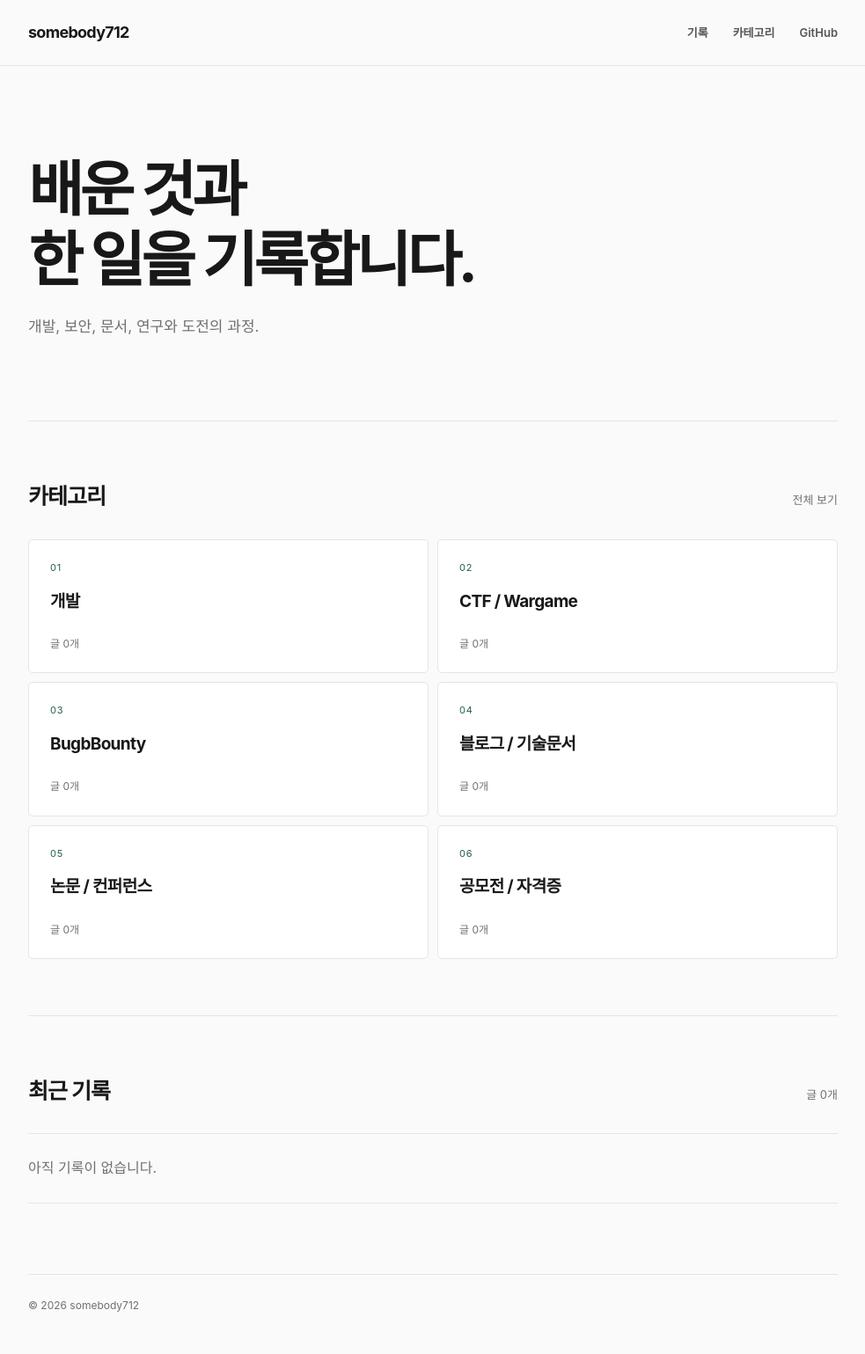
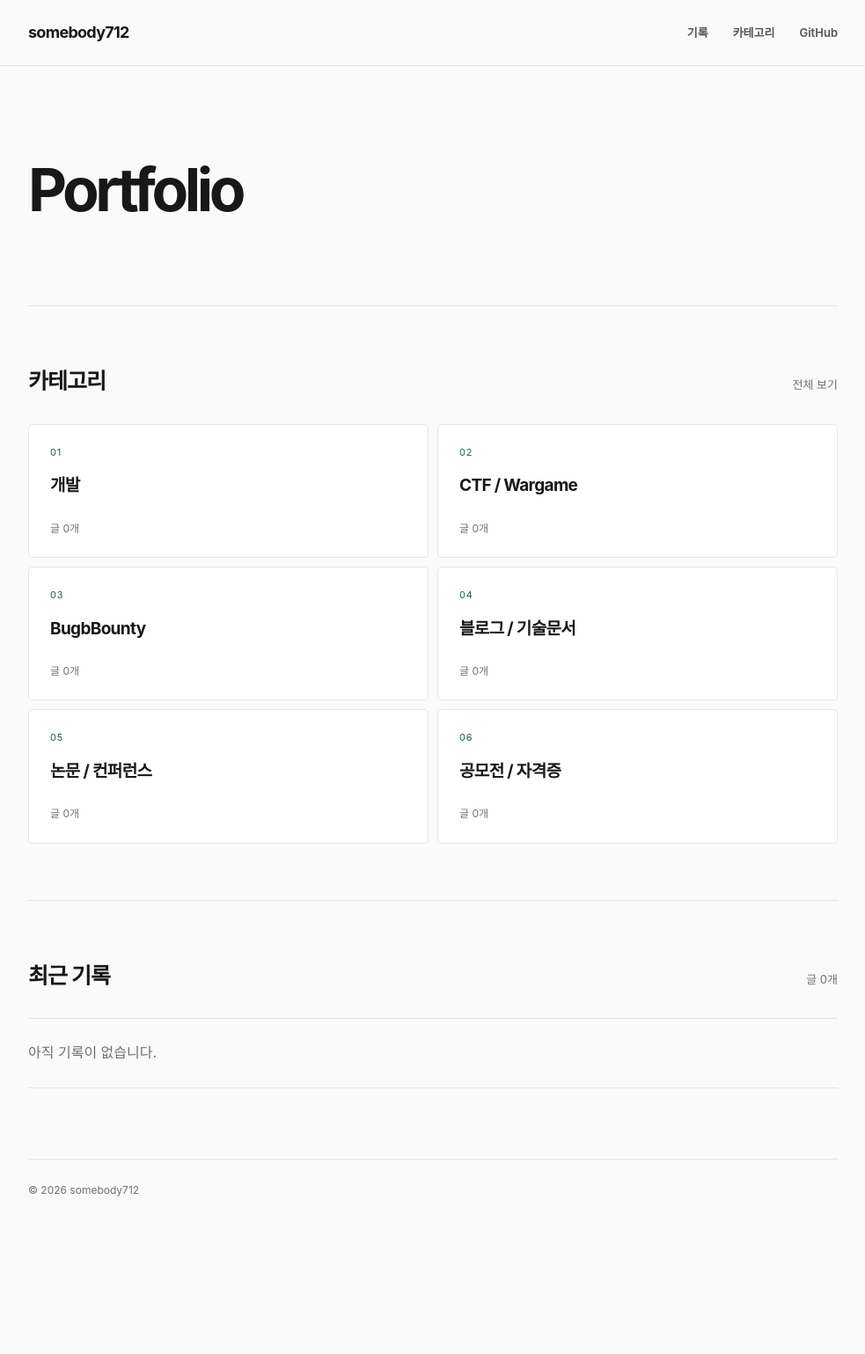
Before and after one commit to somebody712/somebody712.github.io, a Jekyll site: the page built from index.html, in a window 1280 px wide. Shown: the whole page at 88% size, without its empty margins (148-1131 px from the left). Built offline with Jekyll 4.4.1, drawn with Linux system fonts in a browser that asks for light colours; after the commit the page ends 1408 px from its top, so only the background shows below that.

Commit message:
Replace intro copy with Portfolio

```diff
--- a/index.html
+++ b/index.html
@@ -1,10 +1,9 @@
 ---
 layout: default
-title: 기록
+title: Portfolio
 ---
 <section class="intro">
-  <h1>배운 것과<br>한 일을 기록합니다.</h1>
-  <p>개발, 보안, 문서, 연구와 도전의 과정.</p>
+  <h1>Portfolio</h1>
 </section>
 
 <section class="category-area" aria-labelledby="category-title">
```
